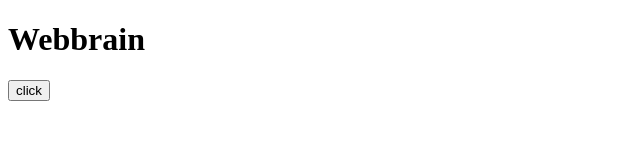
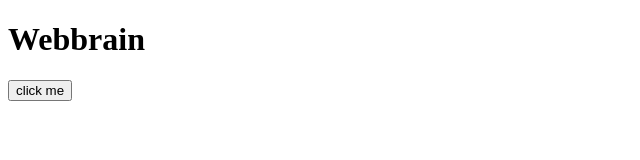
Before and after one commit to jdu214843/webbrain_javascript, a plain HTML site: page 5-dars/index.html in a window 1280 px wide. Shown: the full height of the page, 0-640 px from the left. Drawn offline with Linux system fonts and the light colour scheme.

```diff
--- a/5-dars/index.html
+++ b/5-dars/index.html
@@ -8,7 +8,7 @@
 </head>
 <body>
     <h1>Webbrain</h1>
-    <button onclick= "getAvr()">click</button>
+    <button onclick= "getAvr()">click me</button>
     <script src="index5.js"></script>
 </body>
 </html>
--- a/5-dars/index5.js
+++ b/5-dars/index5.js
@@ -11,7 +11,7 @@
 //     a--;
 // }
 
-// do{ // !! do whileda birinchi do bajariladi keyin while shartiniga o'tadi
+// do{ // !! do whileda birinchi do bajariladi keyin while shartiniga o'tadi.
 //     console.log(a);
 //     a--;
 // }while(a == 0){
```
